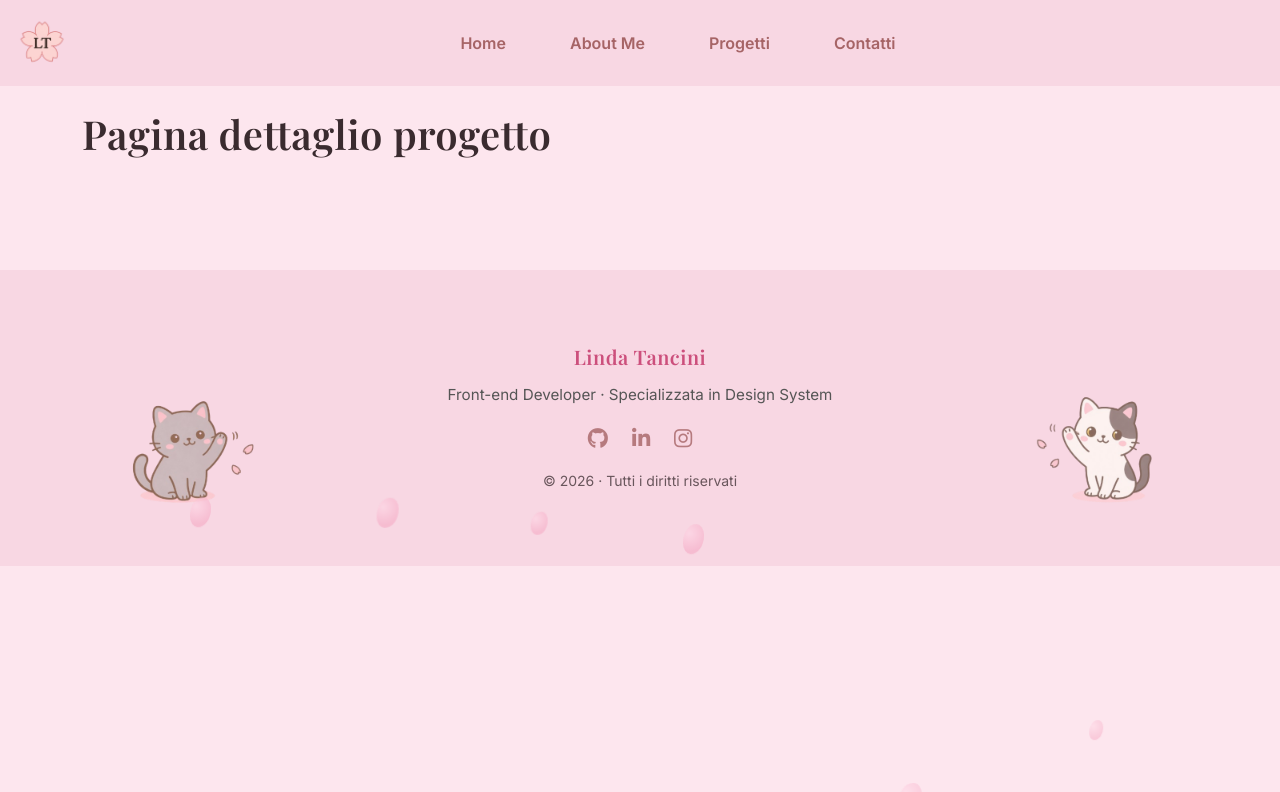
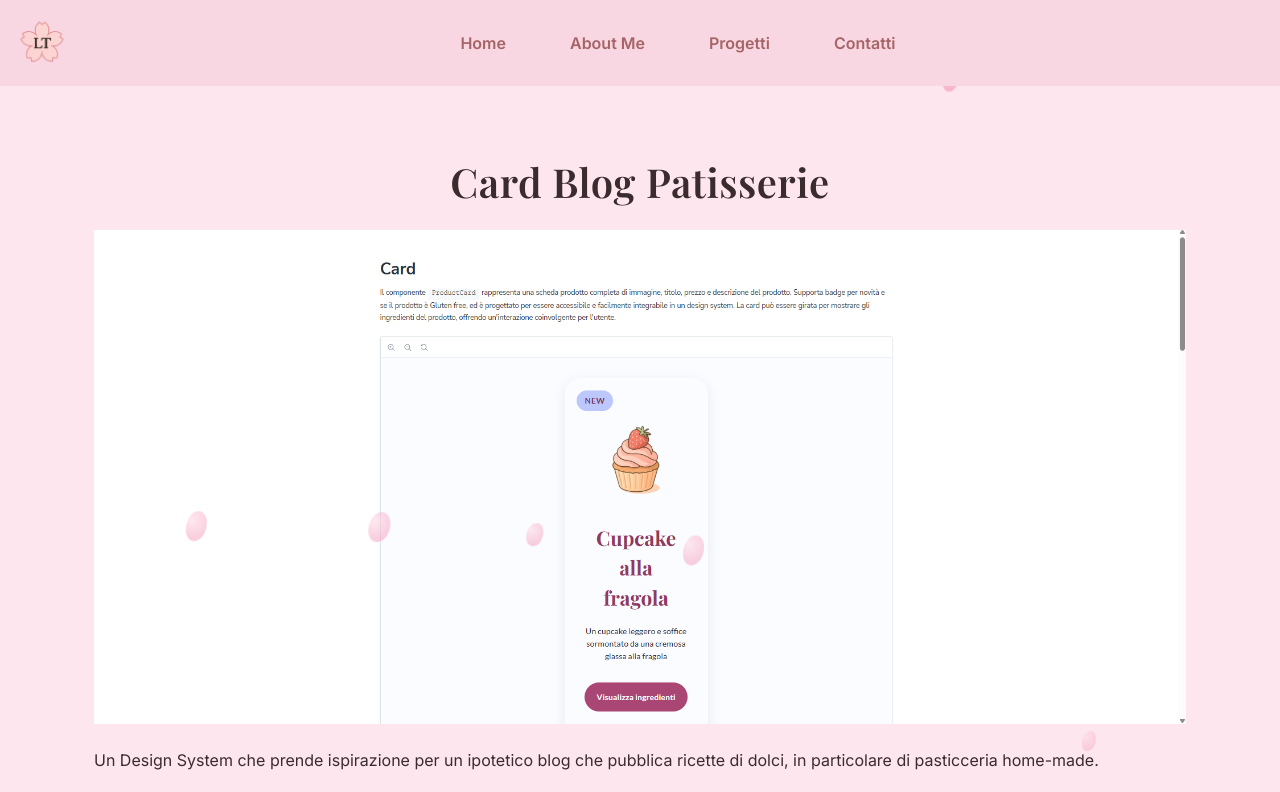
Before and after one commit to LindaTancini/LindaTancini-Portfolio, a React (Vite) app: page /projects/blog-patisserie in a window 1280 px wide. Shown: the top 792 px of the page. Built offline with nearby package versions, Linux system fonts and the light colour scheme.

Commit message:
feat: implement project detail retrieval and error handling in ProjectsDetailsPage

```diff
--- a/src/pages/ProjectsDetailsPage.jsx
+++ b/src/pages/ProjectsDetailsPage.jsx
@@ -1,7 +1,28 @@
+// Importazioni
+import { useParams } from "react-router-dom";
+import dataProjectsCard from "../data/dataProjectsCard";
+
 function ProjectsDetailsPage() {
+  // Ottengo lo slug dai parametri dell'URL e cerco il progetto corrispondente nei dati
+  const { slug } = useParams();
+  // Trova il progetto con lo slug corrispondente
+  const project = dataProjectsCard.find((proj) => proj.slug === slug);
+
+  // Se non viene trovato nessun progetto, mostro un messaggio di errore
+  if (!project) {
+    return (
+      <div>
+        <h2>Progetto non trovato</h2>
+      </div>
+    );
+  }
+
   return (
-    <div>
-      <h1>Pagina dettaglio progetto</h1>
+    <div className="container py-5">
+      <h1 className="text-center">{project.title}</h1>
+      <img src={project.image} alt={project.title} className="img-fluid my-4" />
+      <p>{project.description}</p>
+      <p>Categoria: {project.category}</p>
     </div>
   );
 }
```
